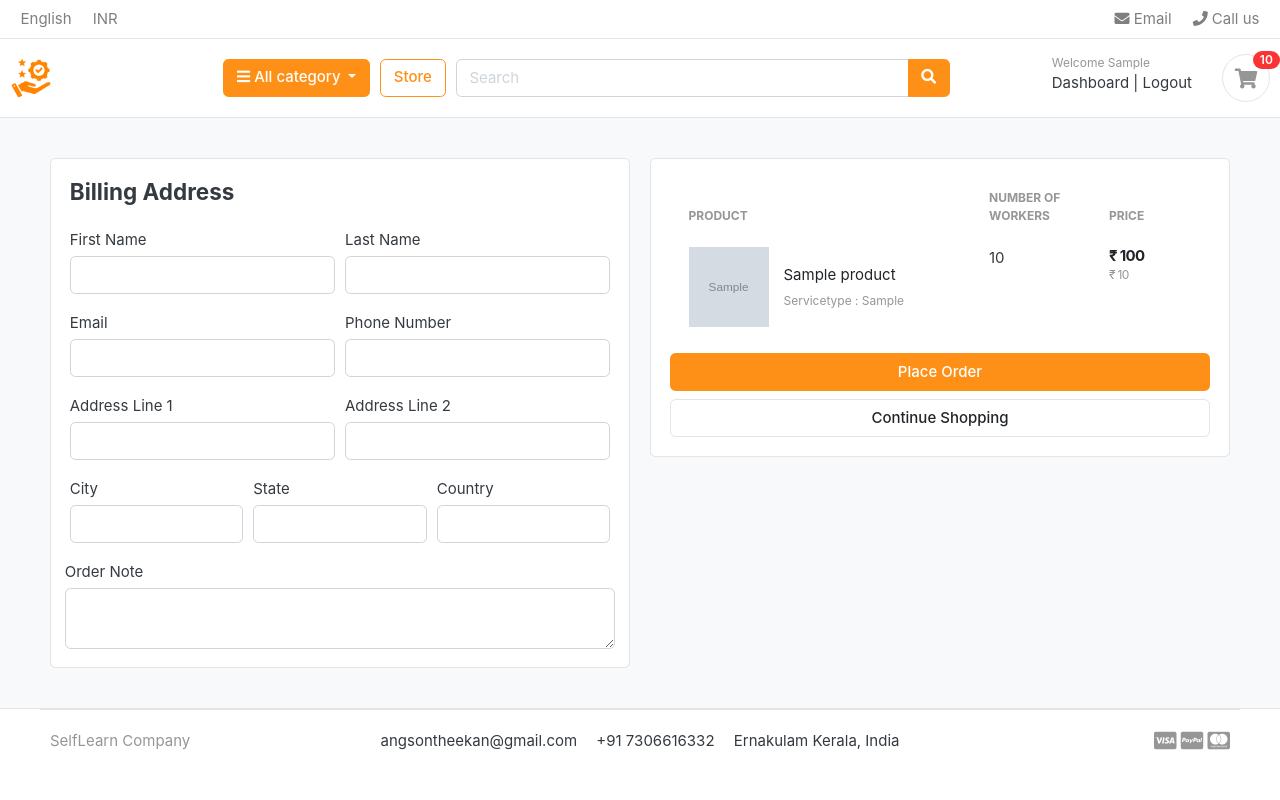
After one commit to AngsonTA/ServiceNest-MiniProject, a Django app: page /cart/checkout/ in a window 1280 px wide. The commit adds this page. Run offline with Django 3.2, Linux system fonts and the light colour scheme; a user stored in the database is signed in; tables that the repository leaves empty hold one stand-in row (values such as "Sample post"); grey boxes marked "Sample" are stand-in pictures; some libraries are stand-ins or nearby versions; some web fonts are replaced.

Commit message:
handled cart and checkout page for the logged in users

```diff
--- a/carts/context_processors.py
+++ b/carts/context_processors.py
@@ -8,7 +8,10 @@ def counter(request):
     else:
         try:
             cart = Cart.objects.filter(cart_id=_cart_id(request))
-            cart_items = CartItem.objects.all().filter(cart=cart[:1])
+            if request.user.is_authenticated:
+                cart_items = CartItem.objects.all().filter(user=request.user)
+            else:
+                cart_items = CartItem.objects.all().filter(cart=cart[:1])
             for cart_item in cart_items:
                 cart_count += cart_item.quantity
         except Cart.DoesNotExist:
--- a/carts/models.py
+++ b/carts/models.py
@@ -1,7 +1,7 @@
 from django.db import models
 from store.models import Product
 from store.models import Variation
-
+from accounts.models import Account
 # Create your models here.
 
 
@@ -15,9 +15,10 @@ class Cart(models.Model):
 
 
 class CartItem(models.Model):
+    user = models.ForeignKey(Account, on_delete=models.CASCADE, null=True)
     product = models.ForeignKey(Product, on_delete=models.CASCADE)
     variations = models.ManyToManyField(Variation, blank=True)
-    cart = models.ForeignKey(Cart, on_delete=models.CASCADE)
+    cart = models.ForeignKey(Cart, on_delete=models.CASCADE, null=True)
     quantity = models.IntegerField()
     is_active = models.BooleanField(default=True)
 
--- a/carts/urls.py
+++ b/carts/urls.py
@@ -6,4 +6,5 @@ urlpatterns = [
     path('add_cart/<int:product_id>/', views.add_cart, name='add_cart'),
     path('remove_cart/<int:product_id>/<int:cart_item_id>', views.remove_cart, name='remove_cart'),
     path('remove_cart_item/<int:product_id>/<int:cart_item_id>', views.remove_cart_item, name='remove_cart_item'),
+    path('checkout/', views.checkout, name='checkout'),
 ]
--- a/carts/views.py
+++ b/carts/views.py
@@ -13,76 +13,137 @@ def _cart_id(request):
 
 # Add a product to the cart
 def add_cart(request, product_id):
+    current_user = request.user
     product = get_object_or_404(Product, id=product_id)
-    product_variation = []
+    # if user is authenicated
+    if current_user.is_authenticated:
+        product_variation = []
+        if request.method == 'POST':
+            for item in request.POST:
+                key = item
+                value = request.POST[key]
+                try:
+                    variation = Variation.objects.get(
+                        product=product,
+                        variation_category__iexact=key,
+                        variation_value__iexact=value
+                    )
+                    product_variation.append(variation)
+                except:
+                    pass
 
-    if request.method == 'POST':
-        for item in request.POST:
-            key = item
-            value = request.POST[key]
-            try:
-                variation = Variation.objects.get(
-                    product=product,
-                    variation_category__iexact=key,
-                    variation_value__iexact=value
-                )
-                product_variation.append(variation)
-            except:
-                pass
+        is_cart_item_exists = CartItem.objects.filter(product=product, user=current_user).exists()
+        if is_cart_item_exists:
+            cart_item = CartItem.objects.filter(product=product, user=current_user)
+            # existing -> database
+            # current variation -> product_variation list
+            # item_id -> database
+            ex_var_list = []
+            id = []
+            for item in cart_item:
+                existing_variation = item.variations.all()
+                ex_var_list.append(list(existing_variation))
+                id.append(item.id)
 
-    try:
-        cart = Cart.objects.get(cart_id=_cart_id(request))  # get the cart using cart_id
-    except Cart.DoesNotExist:
-        cart = Cart.objects.create(cart_id=_cart_id(request))
-    cart.save()
+            if product_variation in ex_var_list:
+                    # increase the cart item quantity
+                    index = ex_var_list.index(product_variation)
+                    item_id = id[index]
+                    item = CartItem.objects.get(product=product, id=item_id)
+                    item.quantity += 1
+                    item.save()
+            else:
+                item = CartItem.objects.create(product=product, quantity=1, user=current_user)
+                if len(product_variation) > 0:
+                        item.variations.clear()
+                        item.variations.add(*product_variation)
+                        item.save()
+        else:
+            cart_item = CartItem.objects.create(
+                product=product,
+                quantity=1,
+                user=current_user,
+            )
+            if len(product_variation) > 0:
+                cart_item.variations.clear()
+                cart_item.variations.add(*product_variation)
+            cart_item.save()
 
-    is_cart_item_exists = CartItem.objects.filter(product=product, cart=cart).exists()
-    if is_cart_item_exists:
-        cart_item = CartItem.objects.filter(product=product, cart=cart)
-        # existing -> database
-        # current variation -> product_variation list
-        # item_id -> database
-        ex_var_list = []
-        id = []
-        for item in cart_item:
-            existing_variation = item.variations.all()
-            ex_var_list.append(list(existing_variation))
-            id.append(item.id)
+        return redirect('cart')
+# if the user is not aunthenticated
+    else:
+        product_variation = []
+        if request.method == 'POST':
+            for item in request.POST:
+                key = item
+                value = request.POST[key]
+                try:
+                    variation = Variation.objects.get(
+                        product=product,
+                        variation_category__iexact=key,
+                        variation_value__iexact=value
+                    )
+                    product_variation.append(variation)
+                except:
+                    pass
 
-            print(ex_var_list)
+        try:
+            cart = Cart.objects.get(cart_id=_cart_id(request))  # get the cart using cart_id
+        except Cart.DoesNotExist:
+            cart = Cart.objects.create(cart_id=_cart_id(request))
+        cart.save()
 
-        if product_variation in ex_var_list:
-                # increase the cart item quantity
-                index = ex_var_list.index(product_variation)
-                item_id = id[index]
-                item = CartItem.objects.get(product=product, id=item_id)
-                item.quantity += 1
-                item.save()
+        is_cart_item_exists = CartItem.objects.filter(product=product, cart=cart).exists()
+        if is_cart_item_exists:
+            cart_item = CartItem.objects.filter(product=product, cart=cart)
+            # existing -> database
+            # current variation -> product_variation list
+            # item_id -> database
+            ex_var_list = []
+            id = []
+            for item in cart_item:
+                existing_variation = item.variations.all()
+                ex_var_list.append(list(existing_variation))
+                id.append(item.id)
+
+                print(ex_var_list)
+
+            if product_variation in ex_var_list:
+                    # increase the cart item quantity
+                    index = ex_var_list.index(product_variation)
+                    item_id = id[index]
+                    item = CartItem.objects.get(product=product, id=item_id)
+                    item.quantity += 1
+                    item.save()
+            else:
+                item = CartItem.objects.create(product=product, quantity=1, cart=cart)
+                if len(product_variation) > 0:
+                        item.variations.clear()
+                        item.variations.add(*product_variation)
+                        item.save()
         else:
-            item = CartItem.objects.create(product=product, quantity=1, cart=cart)
+            cart_item = CartItem.objects.create(
+                product=product,
+                quantity=1,
+                cart=cart,
+            )
             if len(product_variation) > 0:
-                    item.variations.clear()
-                    item.variations.add(*product_variation)
-                    item.save()
-    else:
-        cart_item = CartItem.objects.create(
-            product=product,
-            quantity=1,
-            cart=cart,
-        )
-        if len(product_variation) > 0:
-            cart_item.variations.clear()
-            cart_item.variations.add(*product_variation)
-        cart_item.save()
+                cart_item.variations.clear()
+                cart_item.variations.add(*product_variation)
+            cart_item.save()
 
-    return redirect('cart')
+        return redirect('cart')
 
 # Decrease quantity or remove item
 def remove_cart(request, product_id, cart_item_id):
-    cart = Cart.objects.get(cart_id=_cart_id(request))
+
     product = get_object_or_404(Product, id=product_id)
     try:
-        cart_item = CartItem.objects.get(product=product, cart=cart, id=cart_item_id)
+        if request.user.is_authenticated:
+            cart_item = CartItem.objects.get(product=product, user=request.user, id=cart_item_id)
+        else:
+            cart = Cart.objects.get(cart_id=_cart_id(request))
+            cart_item = CartItem.objects.get(product=product, cart=cart, id=cart_item_id)
         if cart_item.quantity > 1:
             cart_item.quantity -= 1
             cart_item.save()
@@ -94,17 +155,28 @@ def remove_cart(request, product_id, cart_item_id):
 
 # Remove item completely
 def remove_cart_item(request, product_id, cart_item_id):
-    cart = Cart.objects.get(cart_id=_cart_id(request))
     product = get_object_or_404(Product, id=product_id)
-    cart_item = CartItem.objects.get(product=product, cart=cart, id=cart_item_id)
+
+    if request.user.is_authenticated:
+         cart_item = CartItem.objects.get(product=product, user=request.user, id=cart_item_id)
+    else:
+        cart = Cart.objects.get(cart_id=_cart_id(request))
+        cart_item = CartItem.objects.get(product=product, cart=cart, id=cart_item_id)
+
     cart_item.delete()
     return redirect('cart')
 
+
 # View cart
 def cart(request, total=0, quantity=0, cart_items=None):
+    tax = 0
+    grand_total = 0
     try:
-        cart = Cart.objects.get(cart_id=_cart_id(request))
-        cart_items = CartItem.objects.filter(cart=cart, is_active=True)
+        if request.user.is_authenticated:
+            cart_items = CartItem.objects.filter(user=request.user, is_active=True)
+        else:
+            cart = Cart.objects.get(cart_id=_cart_id(request))
+            cart_items = CartItem.objects.filter(cart=cart, is_active=True)
         for cart_item in cart_items:
             total += (cart_item.product.price * cart_item.quantity)
             quantity += cart_item.quantity
@@ -121,3 +193,32 @@ def cart(request, total=0, quantity=0, cart_items=None):
         'grand_total': grand_total,
     }
     return render(request, 'store/cart.html', context)
+
+
+
+@login_required(login_url='login')
+def checkout(request, total=0, quantity=0, cart_items=None):
+    tax = 0
+    grand_total = 0
+    try:
+        if request.user.is_authenticated:
+            cart_items = CartItem.objects.filter(user=request.user, is_active=True)
+        else:
+            cart = Cart.objects.get(cart_id=_cart_id(request))
+            cart_items = CartItem.objects.filter(cart=cart, is_active=True)
+        for cart_item in cart_items:
+            total += (cart_item.product.price * cart_item.quantity)
+            quantity += cart_item.quantity
+        tax = (2 * total) / 100
+        grand_total = total + tax
+    except ObjectDoesNotExist:
+        pass  # just ignore
+
+    context = {
+        'total': total,
+        'quantity': quantity,
+        'cart_items': cart_items,
+        'tax': tax,
+        'grand_total': grand_total,
+    }
+    return render(request, 'store/checkout.html', context)
--- a/templates/store/cart.html
+++ b/templates/store/cart.html
@@ -110,7 +110,7 @@
                             <p class="text-center mb-3">
                                 <img src="{% static 'images/misc/payments.png' %}" height="26">
                             </p>
-                            <a href="./place-order.html" class="btn btn-warning btn-block"> Checkout </a>
+                            <a href="{% url 'checkout' %}" class="btn btn-warning btn-block"> Checkout </a>
                             <a href="{% url 'store' %}" class="btn btn-light btn-block">Continue Shopping</a>
                         </div>
                     </div>
--- /dev/null
+++ b/templates/store/checkout.html
@@ -0,0 +1,135 @@
+{% extends 'base.html' %}
+{% load static %}
+
+{% block content %}
+
+<section class="section-content padding-y bg">
+    <div class="container">
+
+        <!-- ============================ COMPONENT 1 ================================= -->
+
+
+            <div class="row">
+                <aside class="col-lg-6">
+                    <div class="card">
+                      <div class="card-body">
+                        <h4 class="card-title mb-4">Billing Address</h4>
+                        <form action="" method="POST">
+                            {% csrf_token %}
+                            <div class="form-row">
+                                <div class="col form-group">
+                                    <label for="">First Name</label>
+                                    <input type="text" name="first_name" class="form-control" required>
+                                </div>
+                                <div class="col form-group">
+                                    <label for="">Last Name</label>
+                                    <input type="text" name="last_name" class="form-control" required>
+                                </div>
+
+                            </div>
+                             <div class="form-row">
+                                <div class="col form-group">
+                                    <label for="">Email</label>
+                                    <input type="email" name="email" class="form-control" required>
+                                </div>
+                                <div class="col form-group">
+                                    <label for="">Phone Number</label>
+                                    <input type="text" name="phone" class="form-control" required>
+                                </div>
+
+                            </div>
+                            <div class="form-row">
+                                <div class="col form-group">
+                                    <label for="">Address Line 1</label>
+                                    <input type="text" name="address_line_1" class="form-control" required>
+                                </div>
+                                <div class="col form-group">
+                                    <label for="">Address Line 2</label>
+                                    <input type="text" name="address_line_2" class="form-control">
+                                </div>
+
+                            </div>
+                             <div class="form-row">
+                                <div class="col form-group">
+                                    <label for="">City</label>
+                                    <input type="text" name="city" class="form-control" required>
+                                </div>
+                                <div class="col form-group">
+                                    <label for="">State</label>
+                                    <input type="text" name="state" class="form-control" required>
+                                </div>
+                                <div class="col form-group">
+                                    <label for="">Country</label>
+                                    <input type="text" name="country" class="form-control" required>
+                                </div>
+                                </div>
+                                <div class="form-row">
+                                    <label for="">Order Note</label>
+                                    <textarea name="order_note" rows="2" class="form-control"></textarea>
+                                </div>
+
+
+                      </div>
+                    </div>
+                </aside>
+
+                <aside class="col-lg-6">
+                    <div class="card">
+                        <div class="card-body">
+                             <table class="table table-borderless table-shopping-cart">
+                            <thead class="text-muted">
+                                <tr class="small text-uppercase">
+                                    <th scope="col">Product</th>
+                                    <th scope="col" width="120">Number of Workers</th>
+                                    <th scope="col" width="120">Price</th>
+
+                                </tr>
+                            </thead>
+                            <tbody>
+                                {% for cart_item in cart_items %}
+                                    <tr>
+                                        <td>
+                                            <figure class="itemside align-items-center">
+                                                <div class="aside">
+                                                    <img src="{{ cart_item.product.images.url }}" class="img-sm">
+                                                </div>
+                                                <figcaption class="info">
+                                                    <a href="{{ cart_item.product.get_url }}" class="title text-dark">
+                                                        {{ cart_item.product.product_name }}
+                                                    </a>
+                                                    <p class="text-muted small">
+                                                        {% if cart_item.variations.all %}
+                                                            {% for item in cart_item.variations.all %}
+                                                                {{ item.variation_category | capfirst }} : {{ item.variation_value | capfirst }} <br>
+                                                            {% endfor %}
+                                                        {% endif %}
+                                                    </p>
+                                                </figcaption>
+                                            </figure>
+                                        </td>
+                                        <td>
+                                          <label for="">{{cart_item.quantity}}</label>
+                                        </td>
+                                        <td>
+                                            <div class="price-wrap">
+                                                <var class="price"> ₹ {{ cart_item.sub_total }}</var>
+                                                <small class="text-muted"> ₹ {{ cart_item.product.price }} </small>
+                                            </div>
+                                        </td>
+
+                                    </tr>
+                                {% endfor %}
+                            </tbody>
+                        </table>
+                            <button type="submit" name="submit"  class="btn btn-warning btn-block">Place Order</button>
+                            <a href="{% url 'store' %}" class="btn btn-light btn-block">Continue Shopping</a>
+                        </form>
+                        </div>
+                    </div>
+                </aside>
+            </div>
+
+    </div>
+</section>
+
+{% endblock %}
```
Also changed, not shown: accounts/views.py (+54 -3 lines), carts/migrations/0003_auto_20250730_1755.py (added).
